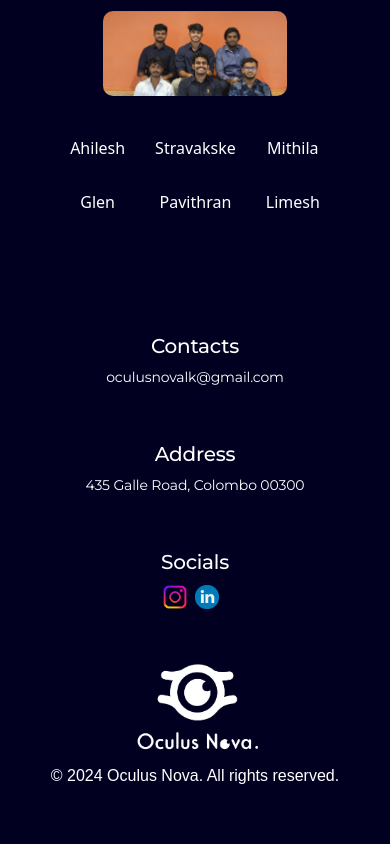
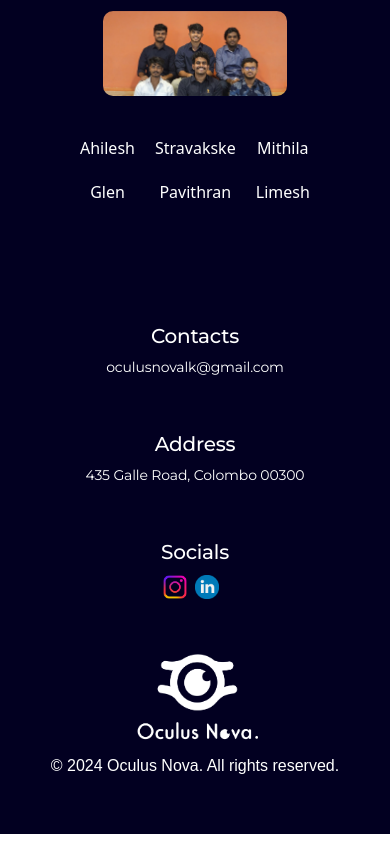
Before and after one commit to strava24/Oculus-Nova-LandingPage, an Angular app: page / in a window 390 px wide. Shown: the part 5637-6481 px from the top of the page. Built offline with nearby package versions, Linux system fonts and the light colour scheme.

Commit message:
Fixed Padding in teams component

```diff
--- a/src/app/team/team.component.css
+++ b/src/app/team/team.component.css
@@ -41,7 +41,7 @@
 .team-members {
   display: grid;
   grid-template-columns: repeat(3, 1fr); /* Two rows with three names per row */
-  gap: 30px;
+  gap: 40px 150px;
   justify-content: center;
   margin-top: 20px;
   margin-bottom: 50px;
@@ -57,3 +57,26 @@
   font-feature-settings: 'liga' off, 'clig' off;
   font-family: Montserrat;
 }
+
+/*Change padding for mobile phones*/
+@media (max-width: 768px) {
+  .team-members {
+    display: grid;
+    grid-template-columns: repeat(3, 1fr); /* Two rows with three names per row */
+    gap: 20px;
+    justify-content: center;
+    margin-top: 20px;
+    margin-bottom: 50px;
+  }
+
+  .team-members p {
+    margin: 0;
+    padding: 5px 15px;
+    background-color: #333;
+    border-radius: 5px;
+    font-size: 1em;
+    text-align: center;
+    font-feature-settings: 'liga' off, 'clig' off;
+    font-family: Montserrat;
+  }
+}
```
